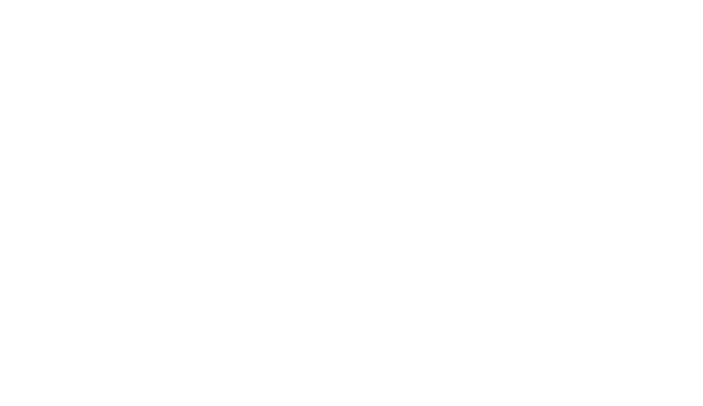
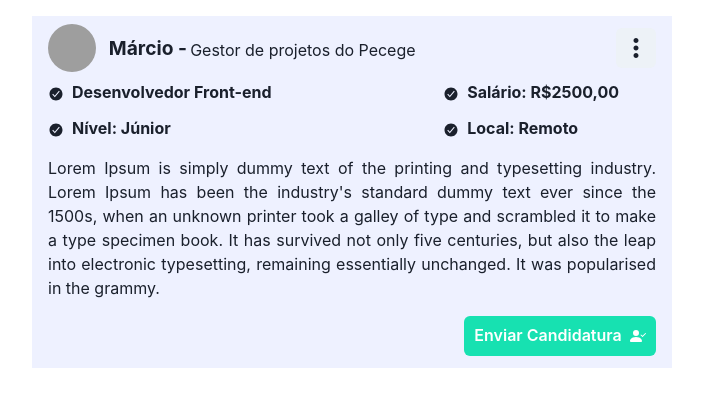
Before and after one commit to samuelfsd/instajobs-front, a React (Vite) app: page /posts in a window 1280 px wide. Before the commit this address had no page. Shown: the top 406 px of the page, without its empty margins (288-991 px from the left). Built offline with nearby package versions, Linux system fonts and the light colour scheme; grey boxes are pictures that could not be loaded.

Commit message:
feat: creating post component

```diff
--- /dev/null
+++ b/src/components/Post/index.tsx
@@ -0,0 +1,91 @@
+import { EditIcon, HamburgerIcon, ViewIcon } from '@chakra-ui/icons';
+import {
+	Avatar,
+	Box,
+	Button,
+	Flex,
+	IconButton,
+	List,
+	ListIcon,
+	ListItem,
+	Menu,
+	MenuButton,
+	MenuItem,
+	MenuList, Text, WrapItem
+} from '@chakra-ui/react';
+
+import { BsFillPersonCheckFill } from 'react-icons/bs';
+import { IoCheckmarkCircleSharp } from 'react-icons/io5';
+import { IoMdMore } from 'react-icons/io'
+
+
+export default function Post() {
+	return (
+		<Flex flexDirection='column' alignItems='space-between' bgColor='#EEF1FF' width='40rem' height='22rem' padding='1rem' mt='1rem'  >
+			<Flex justifyContent='space-between' alignItems='center' height='2rem'>
+				<Flex alignItems='center' >
+					<WrapItem mr='0.8rem' >
+						<Avatar size='md' name='Christian Nwamba' src='https://bit.ly/sage-adebayo' />{' '}
+					</WrapItem>
+					<Text fontSize='1.2rem' fontWeight='700' mr='0.2rem' >Márcio - </Text>
+					<Text fontSize='1rem' mt='0.2rem' >Gestor de projetos do Pecege</Text>
+				</Flex>
+				<Menu>
+					<MenuButton
+						as={IconButton}
+						aria-label='Options'
+						icon={<IoMdMore fontSize='2rem' />}
+					/>
+					<MenuList>
+						<MenuItem icon={<EditIcon />}>
+							Editar
+						</MenuItem>
+						<MenuItem icon={<ViewIcon />}>
+							Visualizar
+						</MenuItem>
+					</MenuList>
+				</Menu>
+			</Flex>
+
+			<Flex justifyContent='space-between' fontSize='1rem' fontWeight='700' my='1rem' >
+				<List spacing={3} width='65%' >
+					<ListItem>
+						<ListIcon as={IoCheckmarkCircleSharp} />
+						Desenvolvedor Front-end
+					</ListItem>
+					<ListItem>
+						<ListIcon as={IoCheckmarkCircleSharp} />
+						Nível: Júnior
+					</ListItem>
+				</List>
+
+				<List spacing={3} width='35%'>
+					<ListItem>
+						<ListIcon as={IoCheckmarkCircleSharp} />
+						Salário: R$2500,00
+					</ListItem>
+					<ListItem>
+						<ListIcon as={IoCheckmarkCircleSharp} />
+						Local: Remoto
+					</ListItem>
+				</List>
+			</Flex>
+
+			<Flex>
+				<Text textAlign='justify' >
+					Lorem Ipsum is simply dummy text of the printing and typesetting industry.
+					Lorem Ipsum has been the industry's standard dummy text ever since the 1500s,
+					when an unknown printer took a galley of type and scrambled it to make a type specimen book.
+					It has survived not only five centuries, but also the leap into electronic typesetting,
+					remaining essentially unchanged. It was popularised in the grammy.
+				</Text>
+			</Flex>
+
+			<Flex alignItems='center' justifyContent='flex-end' mt='1rem'  >
+				<Button rightIcon={<BsFillPersonCheckFill />} backgroundColor='#17E1B1' color='white' variant='solid' width='12rem' >
+					Enviar Candidatura
+				</Button>
+			</Flex>
+		</Flex >
+	);
+}
--- a/src/pages/Login/index.tsx
+++ b/src/pages/Login/index.tsx
@@ -1,24 +1,36 @@
-import { Box, Button, Flex, Input, useTheme, Spacer, Center, FormControl,
-  FormLabel,FormHelperText} from '@chakra-ui/react';
+import {
+  Box,
+  Button,
+  Flex,
+  Input,
+  useTheme,
+  Spacer,
+  Center,
+  FormControl,
+  FormLabel,
+  FormHelperText,
+} from '@chakra-ui/react';
 import { Link } from 'react-router-dom';
-import './styles.scss'
-import { IoReturnUpBack } from 'react-icons/io5'
-import { AiOutlineGoogle } from 'react-icons/ai'
+import './styles.scss';
+import { IoReturnUpBack } from 'react-icons/io5';
+import { AiOutlineGoogle } from 'react-icons/ai';
 
 export default function LoginPage() {
-  const theme = useTheme()
+  const theme = useTheme();
   return (
     <>
       <Box bgColor={theme.colors.primary} px={4} py={4}>
         <Flex alignItems={'center'}>
-          <div >
-            <Link to="/"><IoReturnUpBack size={35} color={'#B1B2FF'}/></Link>
+          <div>
+            <Link to='/'>
+              <IoReturnUpBack size={35} color={'#B1B2FF'} />
+            </Link>
           </div>
           <Spacer />
           <Flex alignItems={'center'}>
             <div>
-              <Link to="/register">
-                <Button px={2} h={10} borderRadius={'2xl'}  bgColor='#B1B2FF' variant='solid'>
+              <Link to='/register'>
+                <Button px={2} h={10} borderRadius={'2xl'} bgColor='#B1B2FF' variant='solid'>
                   Registrar
                 </Button>
               </Link>
@@ -27,8 +39,16 @@ export default function LoginPage() {
         </Flex>
       </Box>
       <Center>
-        <Box pt={10} boxShadow='dark-lg' w={'510px'} h={'540px'} p='6' rounded='md' bgColor={'#D2DAFF'}>
-          <Center textAlign={'center'} >
+        <Box
+          pt={10}
+          boxShadow='dark-lg'
+          w={'510px'}
+          h={'540px'}
+          p='6'
+          rounded='md'
+          bgColor={'#D2DAFF'}
+        >
+          <Center textAlign={'center'}>
             <h1>Entrar</h1>
           </Center>
           <Center>
@@ -42,20 +62,24 @@ export default function LoginPage() {
             <Input type='password' />
             <FormHelperText>Não esqueça de colocar sua senha</FormHelperText>
           </FormControl>
-          <Center h='50px' color='white' >
-            <Button px={6} borderRadius={'2xl'}  bgColor='#17E1B1' variant='solid'>
+          <Center h='50px' color='white'>
+            <Button px={6} borderRadius={'2xl'} bgColor='#17E1B1' variant='solid'>
               Login
             </Button>
           </Center>
-          <Center h='50px' color='white' >
-            <Button leftIcon={<AiOutlineGoogle />} px={6} borderRadius={'2xl'}  bgColor='#17E1B1' variant='solid'>
+          <Center h='50px' color='white'>
+            <Button
+              leftIcon={<AiOutlineGoogle />}
+              px={6}
+              borderRadius={'2xl'}
+              bgColor='#17E1B1'
+              variant='solid'
+            >
               Entrar com o Google
             </Button>
           </Center>
         </Box>
       </Center>
-
-
     </>
   );
 }
--- /dev/null
+++ b/src/pages/Posts/index.tsx
@@ -0,0 +1,10 @@
+import { Flex } from '@chakra-ui/react';
+import Post from '~/components/Post';
+
+export default function PostsPage() {
+	return (
+		<Flex flexDirection='column' justifyContent='center' alignItems='center'>
+			<Post />
+		</Flex>
+	);
+}
--- a/src/routes/routes.tsx
+++ b/src/routes/routes.tsx
@@ -1,12 +1,14 @@
 import { Route, Routes as AllRoutes } from 'react-router-dom';
 import HomePage from '~/pages/Home';
 import LoginPage from '~/pages/Login';
+import PostsPage from '~/pages/Posts';
 
 export function Routes() {
   return (
     <AllRoutes>
       <Route path='/login' element={<LoginPage />} />
       <Route path='/' element={<HomePage />} />
+      <Route path='/posts' element={<PostsPage />} />
     </AllRoutes>
   );
 }
```
Also changed, not shown: src/pages/Home/index.tsx (+14 -9 lines), src/components/Post/styles.scss (added), src/pages/Posts/styles.scss (added), 2 other files (tests, documents, lock files or other folders).
